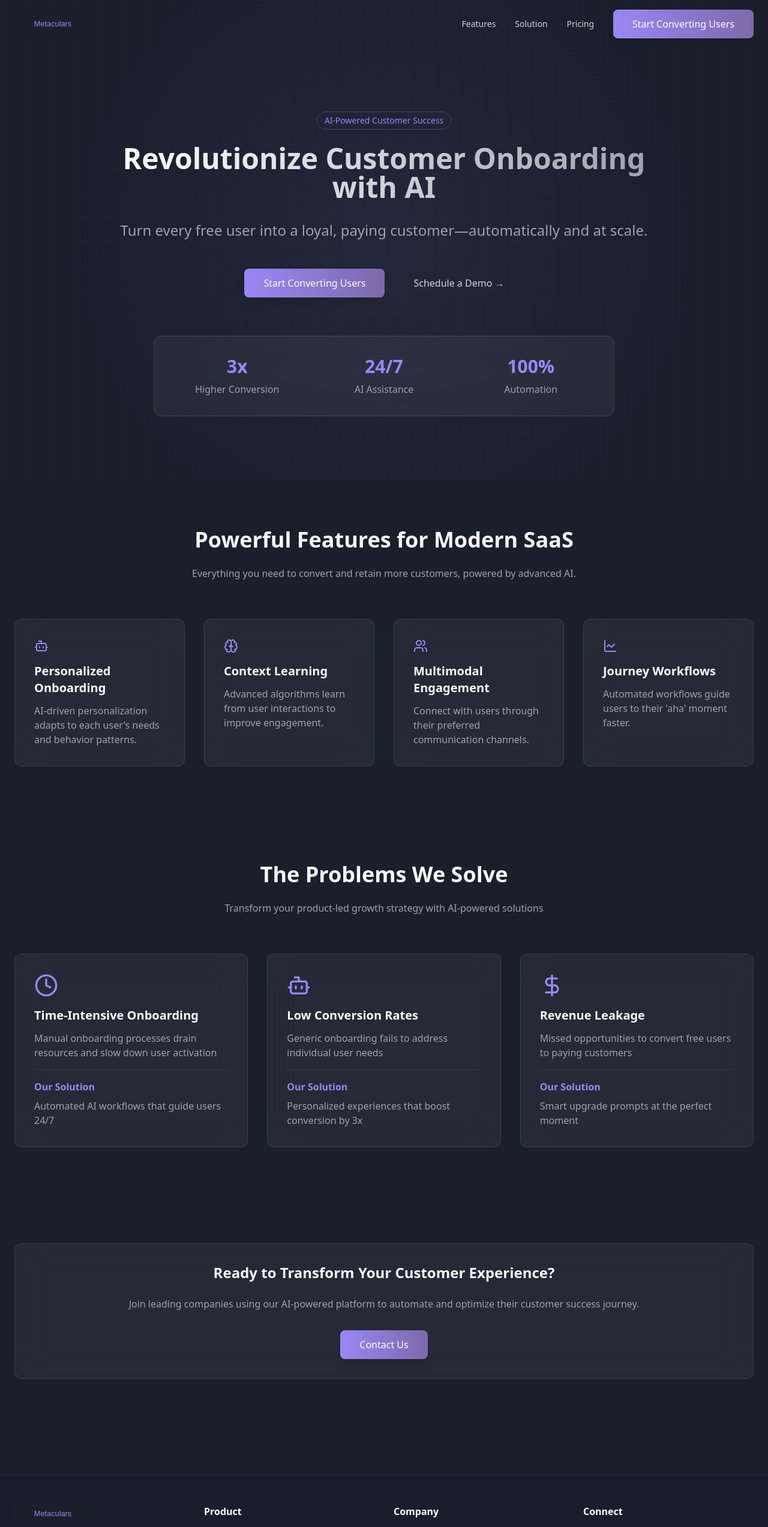
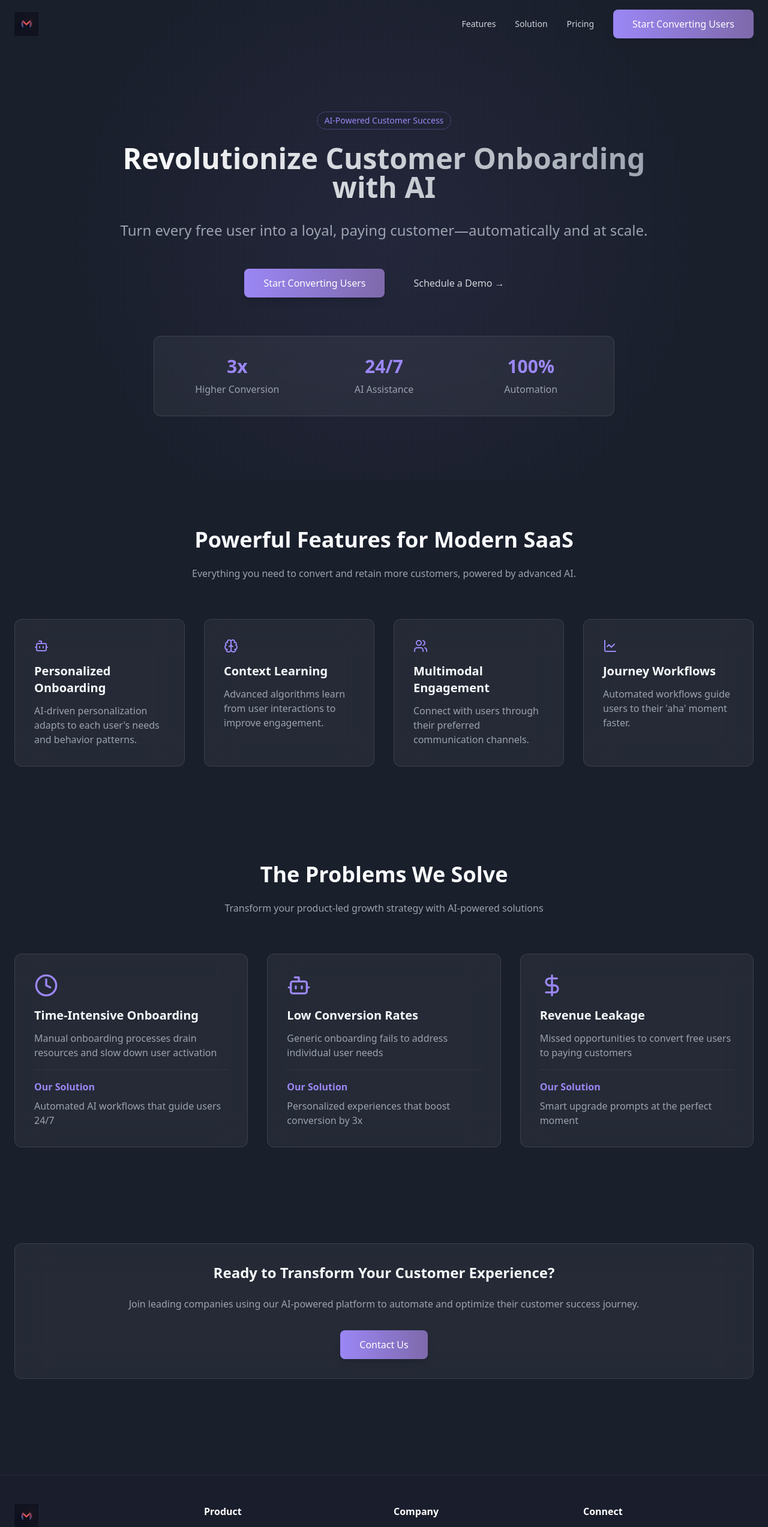
Before and after one commit to JojoDuke/metaculars-landing-elevate, a React (Vite) app: page / in a window 1280 px wide. Shown: the top 2546 px of the page at 60% size. Built offline with nearby package versions, Linux system fonts and the light colour scheme.

Commit message:
Update logo in project
Replaced the existing logo with the provided logo in the project files.
[skip gpt_engineer]

```diff
--- a/src/components/Footer.tsx
+++ b/src/components/Footer.tsx
@@ -7,9 +7,9 @@ const Footer = () => {
         <div className="grid grid-cols-1 md:grid-cols-4 gap-8">
           <div>
             <img
-              src="/assets/placeholder.svg"
+              src="/lovable-uploads/a7ff0f5f-e8d4-4beb-b1df-fe8d4fc7f940.png"
               alt="Metaculars Logo"
-              className="h-8 w-auto mb-4"
+              className="h-10 w-auto mb-4"
             />
             <p className="text-gray-400 text-sm">
               Revolutionizing customer onboarding with AI-powered solutions.
--- a/src/components/Navbar.tsx
+++ b/src/components/Navbar.tsx
@@ -35,9 +35,9 @@ const Navbar = () => {
           <div className="flex items-center justify-between">
             <div className="flex items-center">
               <img
-                src="/assets/placeholder.svg"
+                src="/lovable-uploads/a7ff0f5f-e8d4-4beb-b1df-fe8d4fc7f940.png"
                 alt="Metaculars Logo"
-                className="h-8 w-auto"
+                className="h-10 w-auto"
               />
             </div>
 
```
Also changed, not shown: public/lovable-uploads/a7ff0f5f-e8d4-4beb-b1df-fe8d4fc7f940.png (added).
